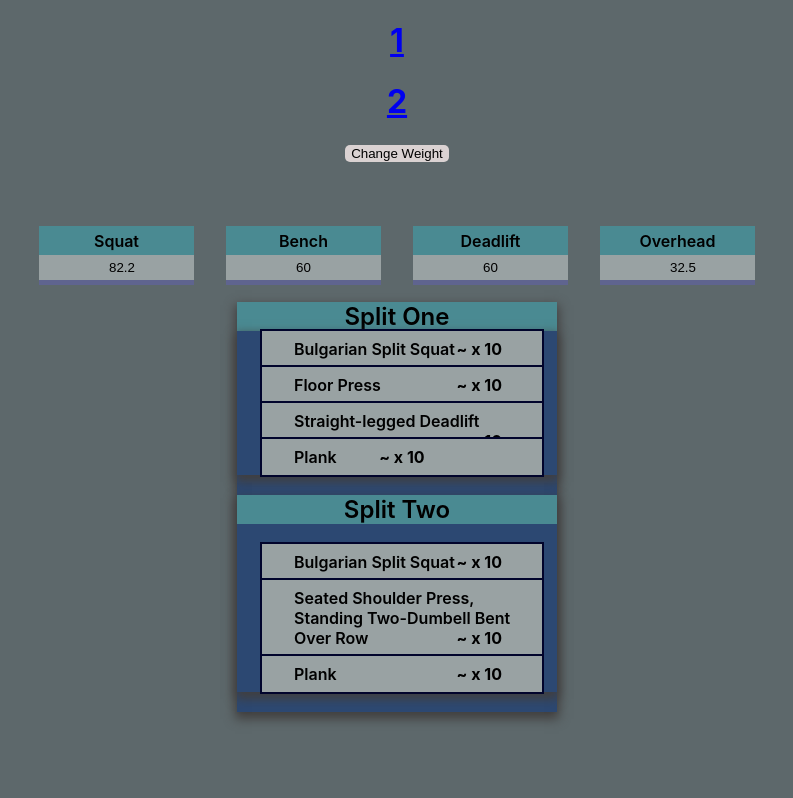
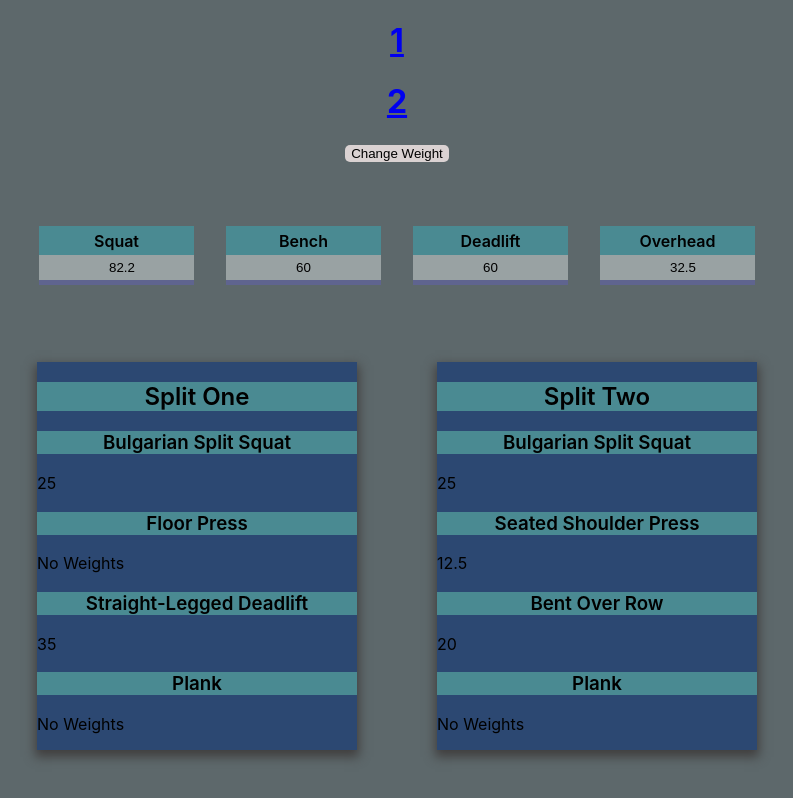
Before and after one commit to AroonSalotra/workout-app, a React (Create React App) app: page /workout-app/plan-2 in a window 1280 px wide. Shown: the whole page, without its empty margins (243-1036 px from the left). Built offline with nearby package versions, Linux system fonts and the light colour scheme.

Commit message:
add object returns for plan two

```diff
--- a/src/App.css
+++ b/src/App.css
@@ -72,30 +72,6 @@ body {
 
 .indicator:hover {}
 
-/* .indicator-false {
-    width: .75rem;
-    height: .75rem;
-    border-radius: 20px;
-    margin-left: 1rem;
-    margin-top: 2px;
-    cursor: pointer;
-    transition: background-color 1s ease, outline 100ms ease;
-    margin-top: 7px;
-    outline: 3px solid var(--clr-main);
-}
-
-.indicator-true {
-    background: rgb(152, 248, 152);
-    transition: background-color 1s ease, outline 100ms ease;
-    margin-top: 7px;
-    outline: 3px solid var(--clr-main);
-}
-
-.indicator-false:hover, .indicator-true:hover {
-    outline: 5px solid var(--clr-main);
-    transition: outline 100ms ease;
-} */
-
 .trainingDay h3 {
     margin: auto;
     /* padding-left: 1rem; */
@@ -105,6 +81,15 @@ body {
 .containerWeek h3 {
     background: var(--clr-a);
     /* border-bottom-left-radius: var(--px-5); */
+}
+
+.bg-col {
+    background: var(--clr-a);
+    text-align: center;
+}
+
+.font-b {
+    font-weight: 600;
 }
 
 .trainingMax {
@@ -120,16 +105,18 @@ body {
     width: 5rem;
 }
 
-#Overhead {
-    /* width: fit-content; */
-    /* width: 5rem; */
+.plan-two-container {
+    display: flex;
+    justify-content: center;
+    gap: 5rem;
+    padding-top: 5rem;
 }
 
 .trainingWeek {
     background: var(--clr-main);
     box-shadow: 0 5px 10px 2px rgb(65, 63, 63);
     width: 20rem;
-    margin: auto;
+    /* margin: auto; */
     text-align: left;
     /* border-left: 20px solid var(--clr-b); */
     /* border-radius: 10px; */
@@ -271,8 +258,6 @@ body {
     width: 3rem;
 }
 
-
-
 .calculator button {
     background: var(--clr-highlight);
     height: 2rem;
--- a/src/App.js
+++ b/src/App.js
@@ -49,7 +49,11 @@ function App() {
             squat={squat} bench={bench} deadlift={deadlift} overhead={overhead}
             setSquat={setSquat} setBench={setBench} setDeadlift={setDeadlift} setOverhead={setOverhead}
           />}> </Route>
-          <Route exact path="/workout-app/plan-2" element={<PlanTwoDisplay squat={squat} />}></Route>
+          <Route exact path="/workout-app/plan-2" element={<PlanTwoDisplay squat={squat}
+            deadlift={deadlift}
+            bench={bench}
+            overhead={overhead}
+            round={roundNum} />}></Route>
         </Routes>
         {/* <Landing round={roundNum} /> */}
         {/* <Info display={display} setDisplay={setDisplay} /> */}
--- a/src/PlanTwo.jsx
+++ b/src/PlanTwo.jsx
@@ -1,23 +1,36 @@
+import { useId } from "react";
+
 const PlanTwo = (props) => {
-
-    let squat = props.squat;
-    let deadlift = props.deadlift;
 
     // console.log(squat)
 
     const handleRoutine = (day) => {
-        let data;
-        day === "A" ? data = handleArray(liftsAll, 1, liftsA) : data = handleArray(liftsAll, 1, liftsB)
-        return <ul className="list">
-            {data.map((elem) => {
-                return <li key={elem}>{elem} <span className="reps">~ x 10</span> </li>
-            })}
-        </ul>
+        return <div>
+            {(day === "A" ? handleArray(newLiftsAll, 1, newLiftsA) : handleArray(newLiftsAll, 1, newLiftsB))
+                .map((elem) => {
+                    return <div>
+                        <h3 className="subTitle">{elem.type}</h3>
+                        <p>{elem.lift ? props.round(elem.lift / elem.operand) : "No Weights"}</p>
+                    </div>
+                })
+            }
+        </div>
     }
 
-    let liftsAll = ["Bulgarian Split Squat", "Plank"]
-    let liftsA = ["Floor Press", "Straight-legged Deadlift"]
-    let liftsB = ["Seated Shoulder Press, Standing Two-Dumbell Bent Over Row"]
+    let newLiftsAll = [
+        { type: "Bulgarian Split Squat", lift: props.squat, operand: 3.5, id: 1 },
+        { type: "Plank", lift: null, id: 2 }
+    ]
+
+    let newLiftsA = [
+        { type: "Floor Press", lift: null, id: 3 },
+        { type: "Straight-Legged Deadlift", lift: props.deadlift, operand: 1.75, id: 4 }
+    ]
+
+    let newLiftsB = [
+        { type: "Seated Shoulder Press", lift: props.overhead, operand: 2.75, id: 5 },
+        { type: "Bent Over Row", lift: props.bench, operand: 3, id: 6 }
+    ]
 
     const handleArray = (data, index, value) => {
         let result = data;
@@ -28,9 +41,6 @@ const PlanTwo = (props) => {
         return result
     }
 
-    // console.log(handleArray(liftsAll, 1, liftsA))
-
-
     return (
         <>
             {handleRoutine(props.day)}
--- a/src/PlanTwoDisplay.jsx
+++ b/src/PlanTwoDisplay.jsx
@@ -2,14 +2,15 @@ import PlanTwo from "./PlanTwo";
 
 const PlanTwoDisplay = (props) => {
     return (
-        <div className="trainingWeek">
-            <h2 className="subTitle">Split One</h2>
+        <div className="plan-two-container">
             <div className="trainingWeek">
-                <PlanTwo day="A" squat={props.squat} />
+                <h2 className="subTitle">Split One</h2>
+                <PlanTwo day="A" squat={props.squat} deadlift={props.deadlift} overhead={props.overhead} round={props.round} bench={props.bench} />
             </div>
+
             <div className="trainingWeek">
                 <h2 className="subTitle">Split Two</h2>
-                <PlanTwo day="B" />
+                <PlanTwo day="B" squat={props.squat} deadlift={props.deadlift} overhead={props.overhead} round={props.round} bench={props.bench}/>
             </div>
         </div>
     );
```
